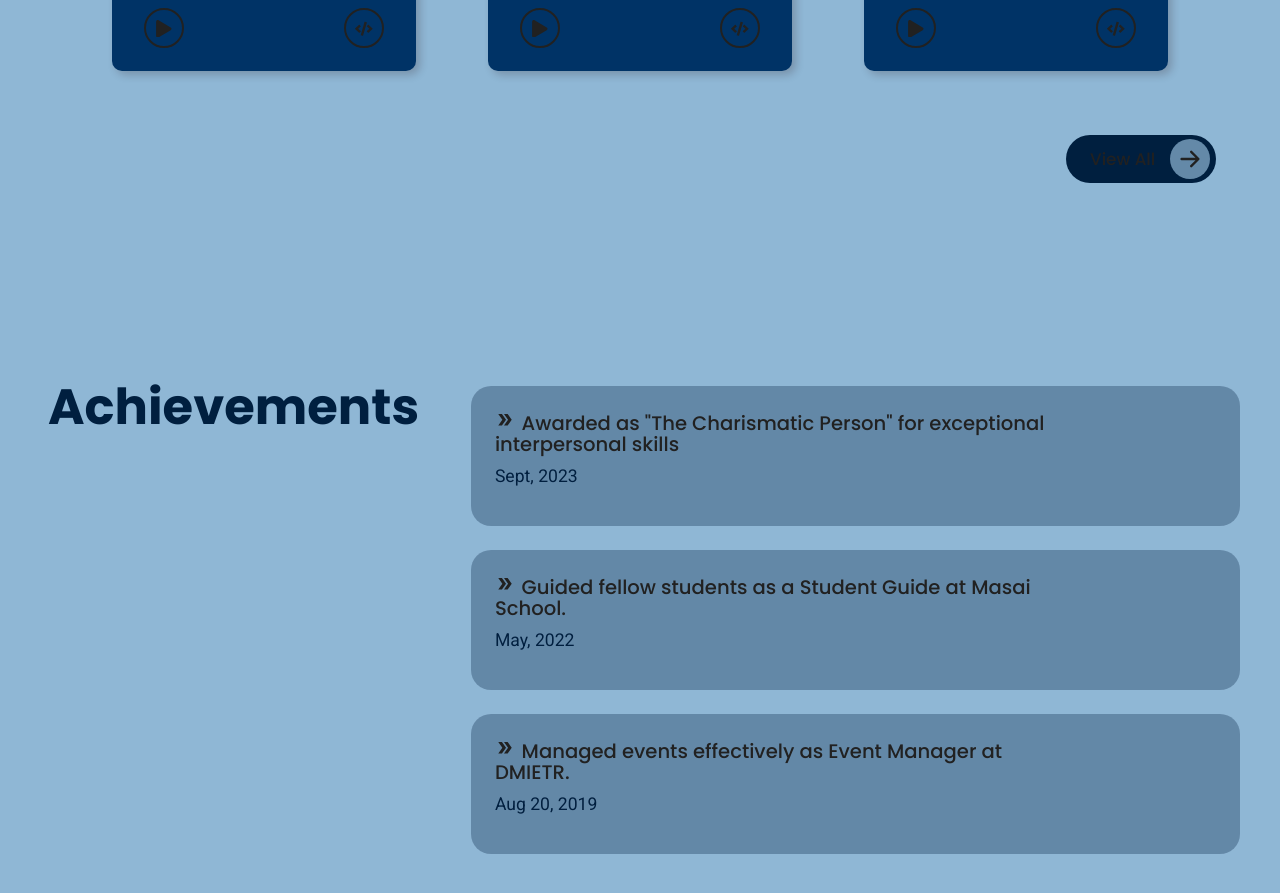
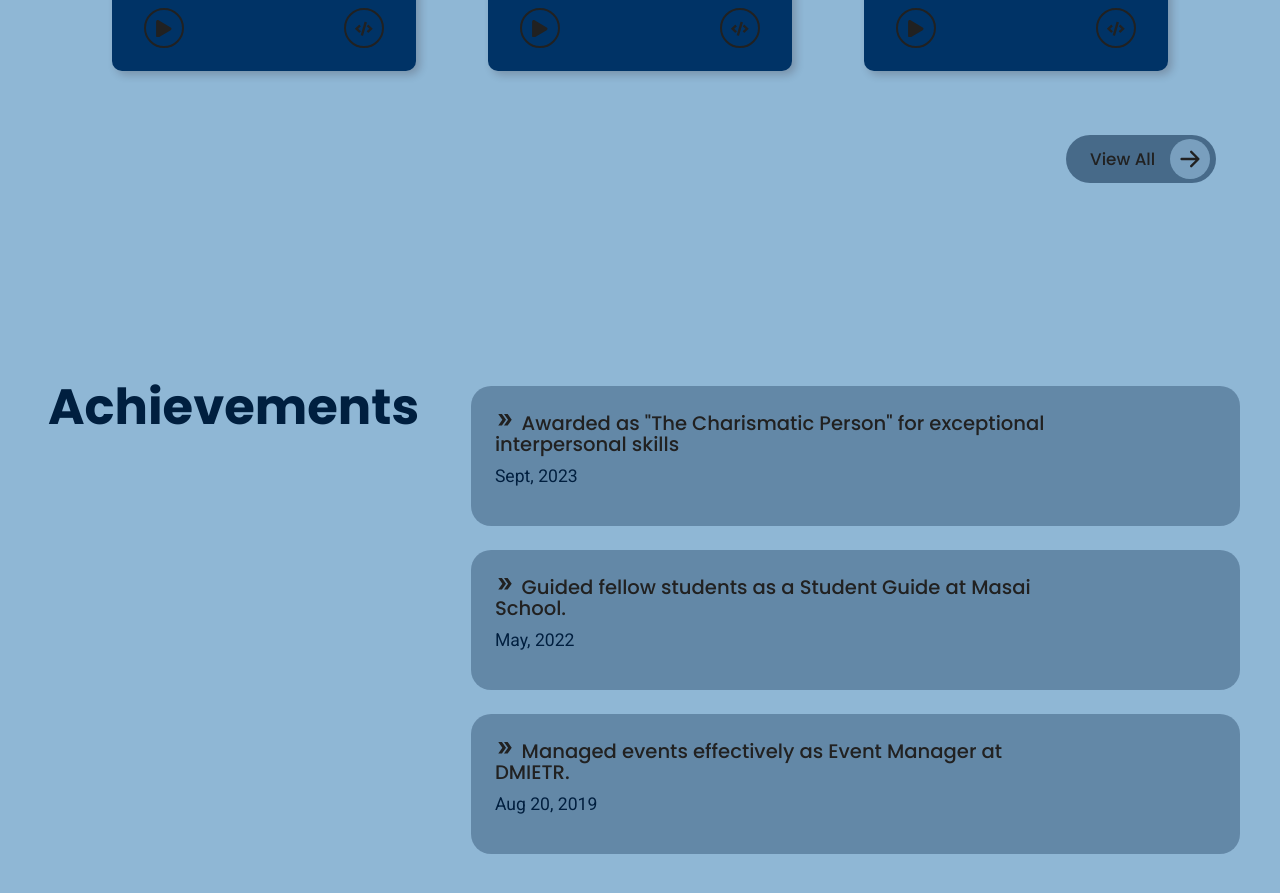
Before and after one commit to Mshradha/portfoilio-update, a React (Create React App) app: page / in a window 1280 px wide. Shown: the part 4520-5413 px from the top of the page. Built offline with nearby package versions, Linux system fonts and the light colour scheme; a web font is replaced by a local one.

Commit message:
Update Projects.js

```diff
--- a/src/components/Projects/Projects.js
+++ b/src/components/Projects/Projects.js
@@ -15,29 +15,29 @@ function Projects() {
 
 
     const useStyles = makeStyles(() => ({
-        viewAllBtn : {
-            color: theme.tertiary,
-            backgroundColor: theme.primary,
-            transition: 'color 0.2s',
+      viewAllBtn: {
+        color: theme.type === "light" ? theme.tertiary : "#212121",
+        backgroundColor: theme.primary50,
+        transition: "color 0.2s",
         "&:hover": {
           color: theme.secondary,
           backgroundColor: theme.primary,
-            }
         },
-        viewArr : {
-            color: theme.tertiary,
+      },
+      viewArr: {
+        color: theme.type === "light" ? theme.tertiary : "#212121",
         backgroundColor: theme.secondary70,
-            width: '40px',
-            height: '40px',
-            padding: '0.5rem',
-            fontSize: '1.05rem',
-            borderRadius: '50%',
-            cursor: 'pointer',
-            transition: 'background-color 0.2s',
+        width: "40px",
+        height: "40px",
+        padding: "0.5rem",
+        fontSize: "1.05rem",
+        borderRadius: "50%",
+        cursor: "pointer",
+        transition: "background-color 0.2s",
         "&:hover": {
           color: theme.tertiary,
           backgroundColor: theme.secondary,
-            }
+        },
       },
     }));
 
```
Lines whose indentation alone changed are shown as unchanged.
